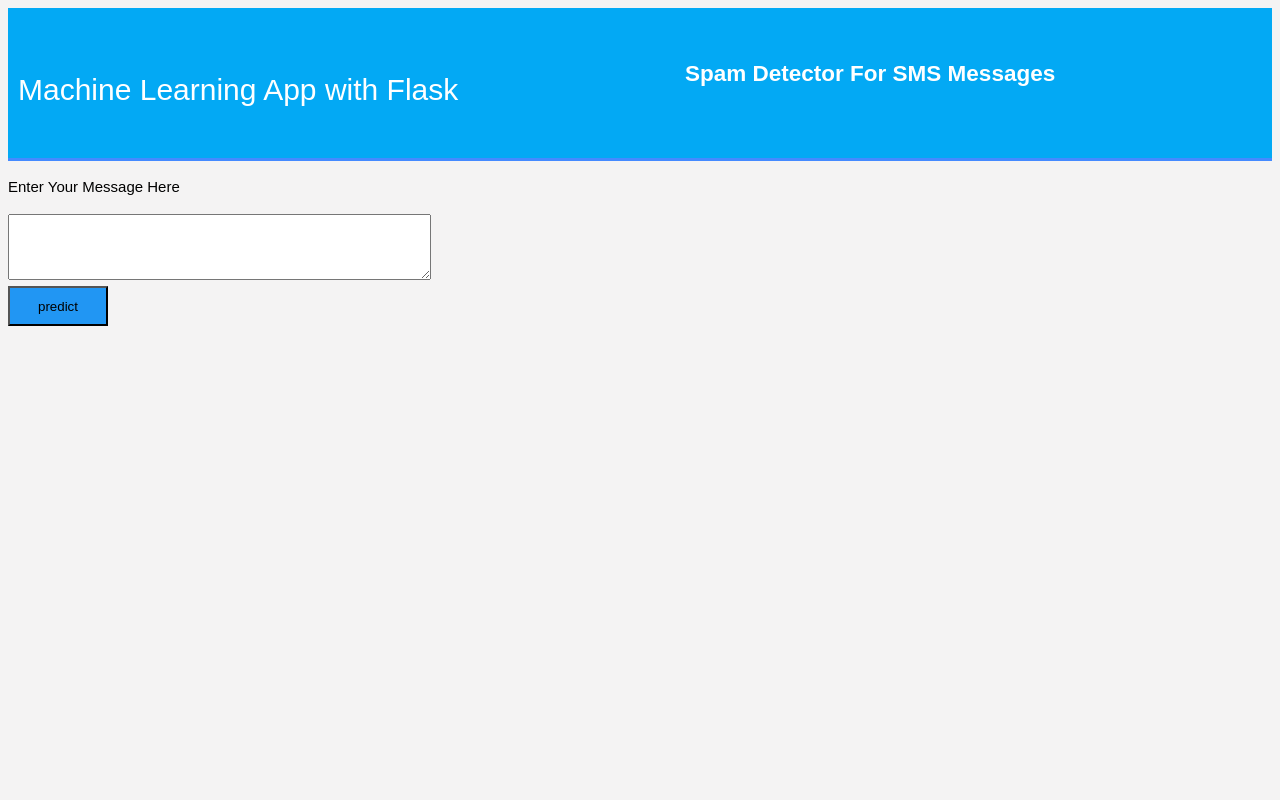
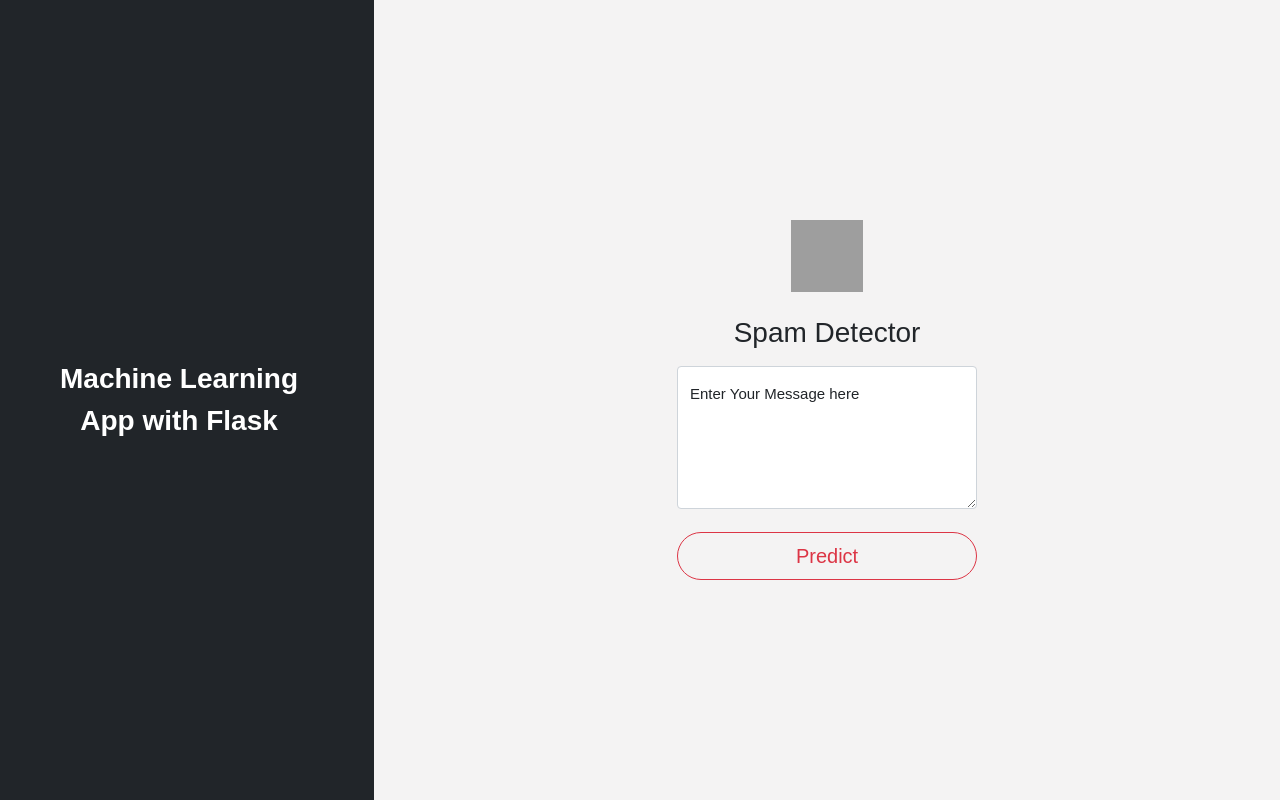
Before and after one commit to imperfect-geek/spam-classifier, a Flask app: page / in a window 1280 px wide. Run offline with Flask 2, Linux system fonts and the light colour scheme; grey boxes are pictures that could not be loaded.

Commit message:
improved front-end

```diff
--- a/static/css/styles.css
+++ b/static/css/styles.css
@@ -1,63 +1,35 @@
-body{
-	font:15px/1.5 Arial, Helvetica,sans-serif;
-	padding: 0px;
-	background-color:#f4f3f3;
+html,
+body {
+  height: 100%;
 }
 
-/* .container{
-	width:100%;
-	margin: auto;
-	overflow: hidden;
-} */
-
-header{
-	background:#03A9F4;
-	border-bottom: #448AFF 3px solid;
-	height: 120px;
-	width: 100%;
-	padding-top:30px;
-
+body {
+  display: flex;
+  font: 15px/1.5 Arial, Helvetica, sans-serif;
+  padding: 0px;
+  background-color: #f4f3f3;
 }
 
-.main-header{
-			text-align:center;
-			background-color: blue;
-			height:100px;
-			width:100%;
-			margin:0px;
-		}
-#brandname{
-	float:left;
-	font-size:30px;
-	color: #fff;
-	margin: 10px;
+.form-signin {
+  width: 100%;
+  max-width: 330px;
+  padding: 15px;
+  margin: auto;
 }
 
-#heading{
-	float:right;
-	font-size:30px;
-	color: #fff;
-	margin: 10px;
+.results {
+	width: 100%;
+	max-width: 330px;
+	padding: 15px;
+	margin: auto;
+  }
+
+.form-signin .form-floating:focus-within {
+  z-index: 2;
 }
 
-header h2{
-	text-align:center;
-	color:#fff;
-
+.form-signin input[type="text"] {
+  margin-bottom: -1px;
+  border-bottom-right-radius: 0;
+  border-bottom-left-radius: 0;
 }
-
-
-
-.btn-info {background-color: #2196F3;
-	height:40px;
-	width:100px;} /* Blue */
-.btn-info:hover {background: #0b7dda;}
-
-
-.resultss{
-	border-radius: 15px 50px;
-    background: #345fe4;
-    padding: 20px;
-    width: 200px;
-    height: 150px;
-}
--- a/templates/home.html
+++ b/templates/home.html
@@ -1,38 +1,61 @@
 <!DOCTYPE html>
 <html>
-<head>
-	<title>Home</title>
-	<!-- <link rel="stylesheet" type="text/css" href="../static/css/styles.css"> -->
-	<link rel="stylesheet" type="text/css" href="{{ url_for('static', filename='css/styles.css') }}">
-</head>
-<body>
+  <head>
+    <title>Home</title>
+    <link
+      href="https://cdn.jsdelivr.net/npm/bootstrap@5.1.3/dist/css/bootstrap.min.css"
+      rel="stylesheet"
+      integrity="sha384-1BmE4kWBq78iYhFldvKuhfTAU6auU8tT94WrHftjDbrCEXSU1oBoqyl2QvZ6jIW3"
+      crossorigin="anonymous"
+    />
+    <link
+      rel="stylesheet"
+      type="text/css"
+      href="{{ url_for('static', filename='css/styles.css') }}"
+    />
+    <nav class="navbar navbar-dark bg-dark" style="padding: 4em;">
+      <a class="navbar-brand fs-3 fw-bold" href="#">Machine Learning <br /> App with Flask</a>
+    </nav>
+  </head>
+  <body class="text-center">
+    <!-- <header>
+      <div class="container">
+        <div id="brandname">Machine Learning App with Flask</div>
+        <h2>Spam Detector For SMS Messages</h2>
+      </div>
+    </header> -->
 
-	<header>
-		<div class="container">
-		<div id="brandname">
-			Machine Learning App with Flask
-		</div>
-		<h2>Spam Detector For SMS Messages</h2>
+    <div class="form-signin">
+      <form action="{{ url_for('predict')}}" method="POST">
+        <img
+          class="mb-4"
+          src="https://www.vhv.rs/dpng/d/215-2151356_warning-ico-opera-browser-icon-png-transparent-png.png"
+          alt=""
+          width="72"
+          height="72"
+        />
+        <h1 class="h3 mb-3 fw-normal">Spam Detector</h1>
 
-	</div>
-	</header>
+        <div class="form-floating">
+          <textarea
+            class="form-control"
+            name="message"
+            placeholder="Text Message"
+            id="floatingTextarea"
+            style="height: 17ex"
+          ></textarea>
+          <label for="floatingTextarea">Enter Your Message here</label>
+        </div>
 
-	<div class="ml-container">
+        <br />
 
-		<form action="{{ url_for('predict')}}" method="POST">
-		<p>Enter Your Message Here</p>
-		<!-- <input type="text" name="comment"/> -->
-		<textarea name="message" rows="4" cols="50"></textarea>
-		<br/>
-
-		<input type="submit" class="btn-info" value="predict">
-
-	</form>
-
-	</div>
-
-
-
-
-</body>
+        <input
+          class="w-100 btn btn-lg btn-outline-danger rounded-pill"
+          type="submit"
+          class="btn-info"
+          value="Predict"
+        />
+      </form>
+    </div>
+  </body>
 </html>
```
Also changed, not shown: templates/result.html (+30 -29 lines).
